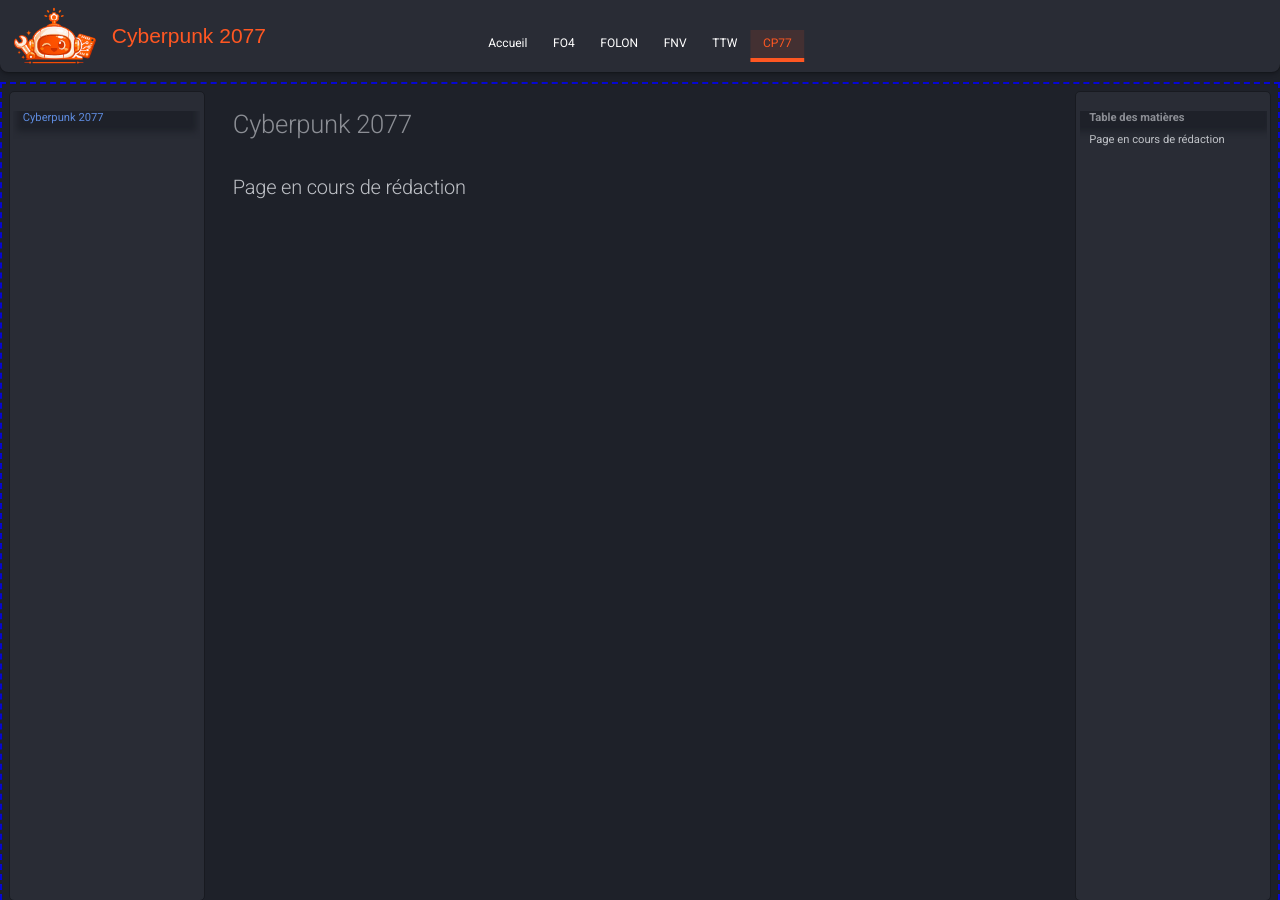
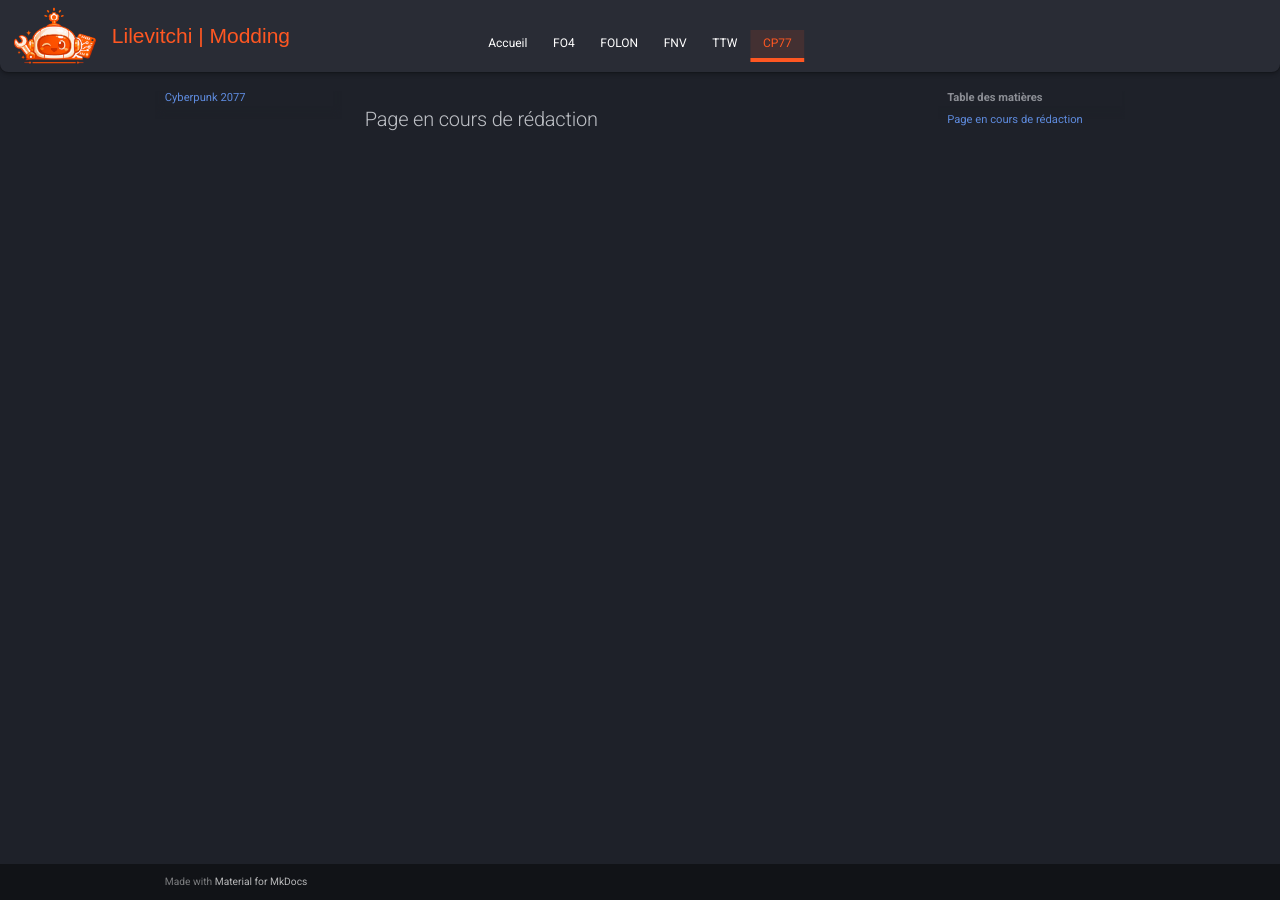
Before and after one commit to Lilevitchi/lilevitchi.github.io, an MkDocs documentation site: the page built from docs/cyberpunk/index.md, in a window 1280 px wide and 900 px high. Built offline with MkDocs 1.6.1 and Material for MkDocs 9.7.7, drawn with Linux system fonts in a browser that asks for light colours.

Commit message:
Update extra.css

```diff
--- a/docs/stylesheets/extra.css
+++ b/docs/stylesheets/extra.css
@@ -288,12 +288,11 @@
 /* Main container */
 [data-md-color-scheme] .md-main {
   position: relative;
-  margin-top: calc(var(--header-height) + var(--sidebar-gap));
+  margin-top: calc(var(--header-height);
 }
 
 /* Zone centrale */
 [data-md-color-scheme] .md-main__inner {
-
   display: flex;
   gap: var(--sidebar-gap);
   max-width: 100%;
@@ -326,7 +325,6 @@
 [data-md-color-scheme] .md-sidebar {
   position: sticky;
   top: calc(var(--header-height) + var(--sidebar-gap));
-  bottom: calc(var(--sidebar-gap) + var(--sidebar-footer-offset));
   height: calc(100vh - var(--header-height) - (var(--sidebar-gap) * 2)) !important;
 
   flex-shrink: 0;
@@ -363,7 +361,6 @@
 [data-md-color-scheme] .md-content {
   flex: 1;
   min-width: 0;
-  min-height: 0;
   margin: 0;
 
   /*min-height: calc(100vh - var(--header-height) - var(--sidebar-gap));*/
```
